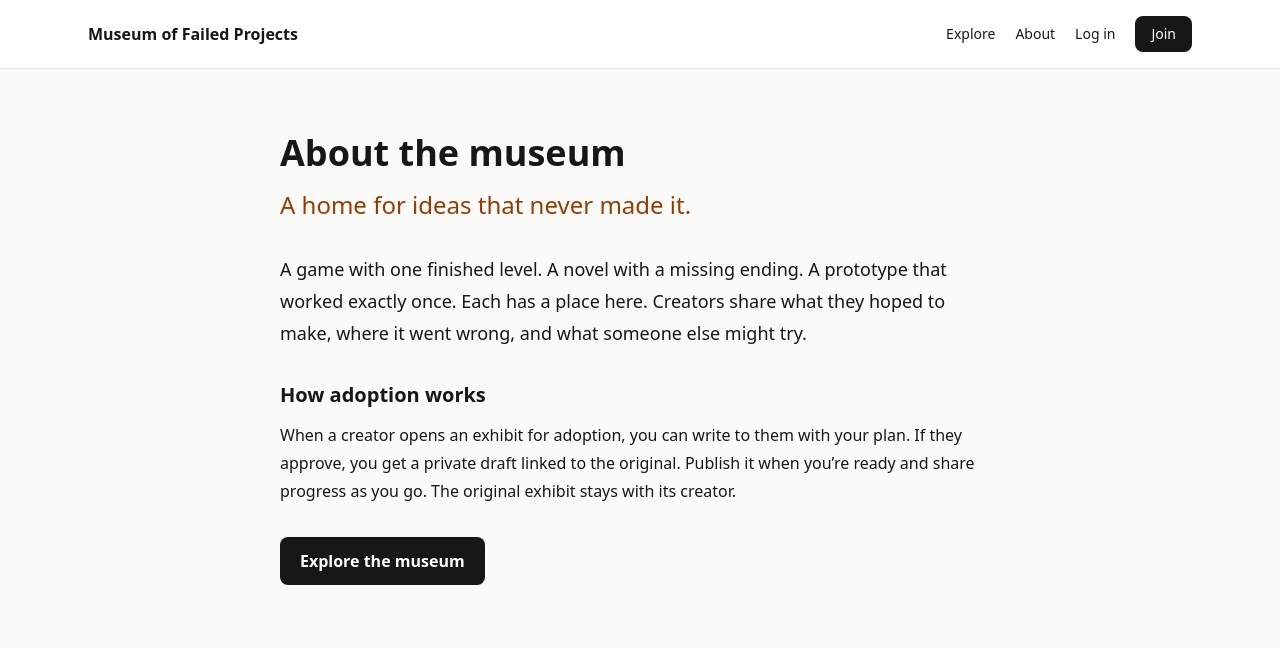
After one commit to StiopE/museum-of-lost-projects, a Laravel app: page /about in a window 1280 px wide. The commit adds this page. Shown: the top 648 px of the page. Run offline with Laravel 12, Linux system fonts and the light colour scheme; style sheets or scripts are compiled from the project's sources; some libraries are stand-ins or nearby versions.

Commit message:
Add a public guide to the museum and project adoption

```diff
--- /dev/null
+++ b/resources/views/about.blade.php
@@ -0,0 +1,16 @@
+@extends('layouts.museum')
+@section('title', 'About the museum | Museum of Failed Projects')
+@section('content')
+<article class="mx-auto max-w-3xl space-y-8 px-6 py-16">
+    <header>
+        <h1 class="text-4xl font-bold">About the museum</h1>
+        <p class="mt-4 text-2xl text-amber-800">A home for ideas that never made it.</p>
+    </header>
+    <p class="text-lg leading-8">A game with one finished level. A novel with a missing ending. A prototype that worked exactly once. Each has a place here. Creators share what they hoped to make, where it went wrong, and what someone else might try.</p>
+    <section>
+        <h2 class="text-xl font-bold">How adoption works</h2>
+        <p class="mt-3 leading-7">When a creator opens an exhibit for adoption, you can write to them with your plan. If they approve, you get a private draft linked to the original. Publish it when you’re ready and share progress as you go. The original exhibit stays with its creator.</p>
+    </section>
+    <a class="inline-block rounded-lg bg-zinc-900 px-5 py-3 font-semibold text-white" href="{{ route('projects.index') }}">Explore the museum</a>
+</article>
+@endsection
--- a/resources/views/layouts/museum.blade.php
+++ b/resources/views/layouts/museum.blade.php
@@ -12,6 +12,7 @@
             <a href="{{ route('home') }}" class="font-bold">Museum of Failed Projects</a>
             <div class="flex flex-wrap items-center gap-x-5 gap-y-3 text-sm font-medium">
                 <a href="{{ route('projects.index') }}" class="hover:text-amber-700">Explore</a>
+                <a href="{{ route('about') }}" class="hover:text-amber-700">About</a>
                 @auth
                     <a href="{{ route('dashboard') }}" class="hover:text-amber-700">Dashboard</a>
                     <a href="{{ route('my.projects.index') }}" class="hover:text-amber-700">My Projects</a>
--- a/routes/web.php
+++ b/routes/web.php
@@ -7,6 +7,7 @@ use App\Http\Controllers\ProjectUpdateController;
 use Illuminate\Support\Facades\Route;
 
 Route::view('/', 'welcome')->name('home');
+Route::view('/about', 'about')->name('about');
 Route::get('/projects', [ProjectController::class, 'index'])->name('projects.index');
 Route::get('/projects/{project}', [ProjectController::class, 'show'])->name('projects.show');
 Route::get('/projects/{project}/images/{image}', [ProjectImageController::class, 'show'])
```
Also changed, not shown: tests/Feature/ExampleTest.php (+5 -0 lines).
